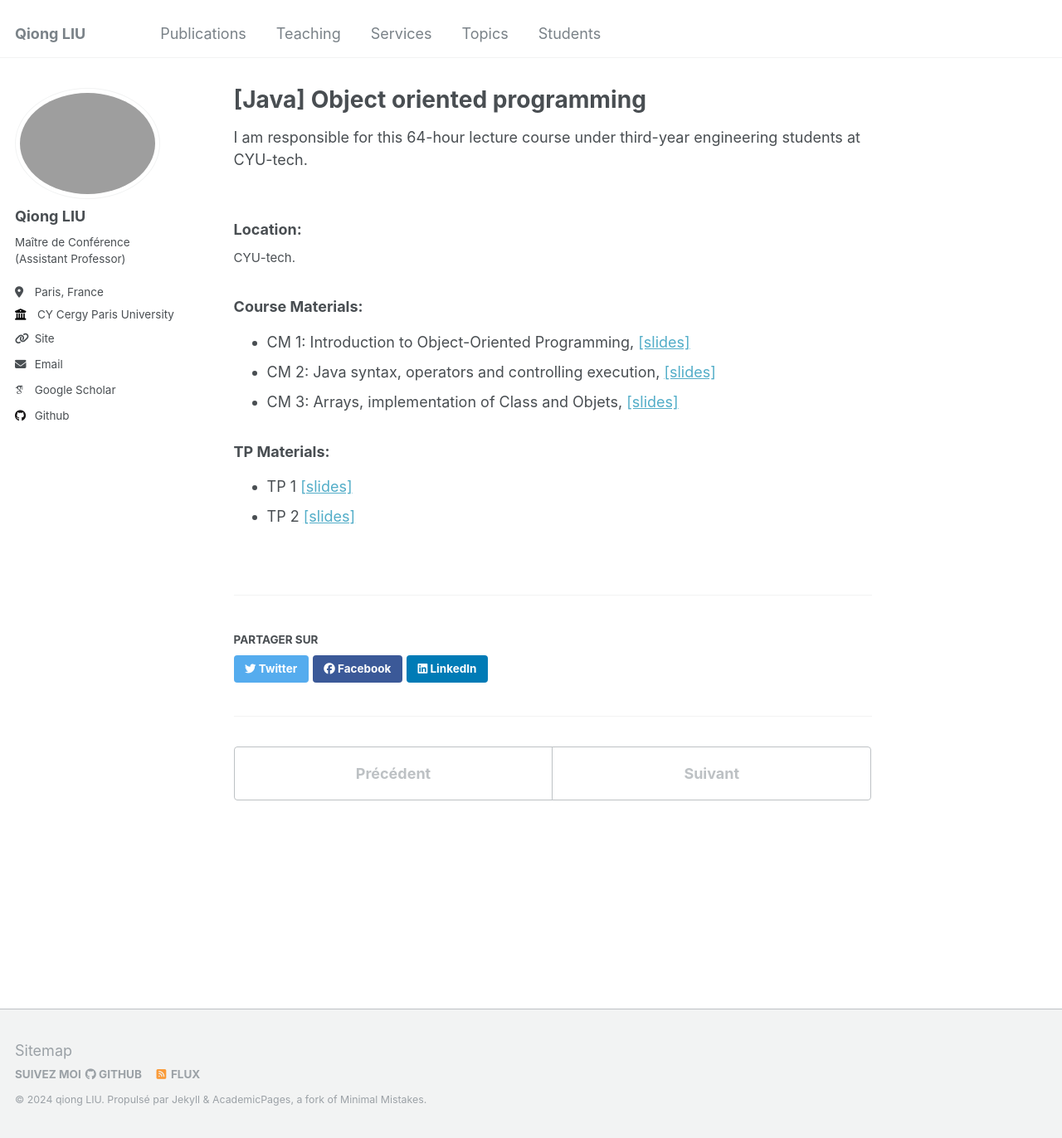
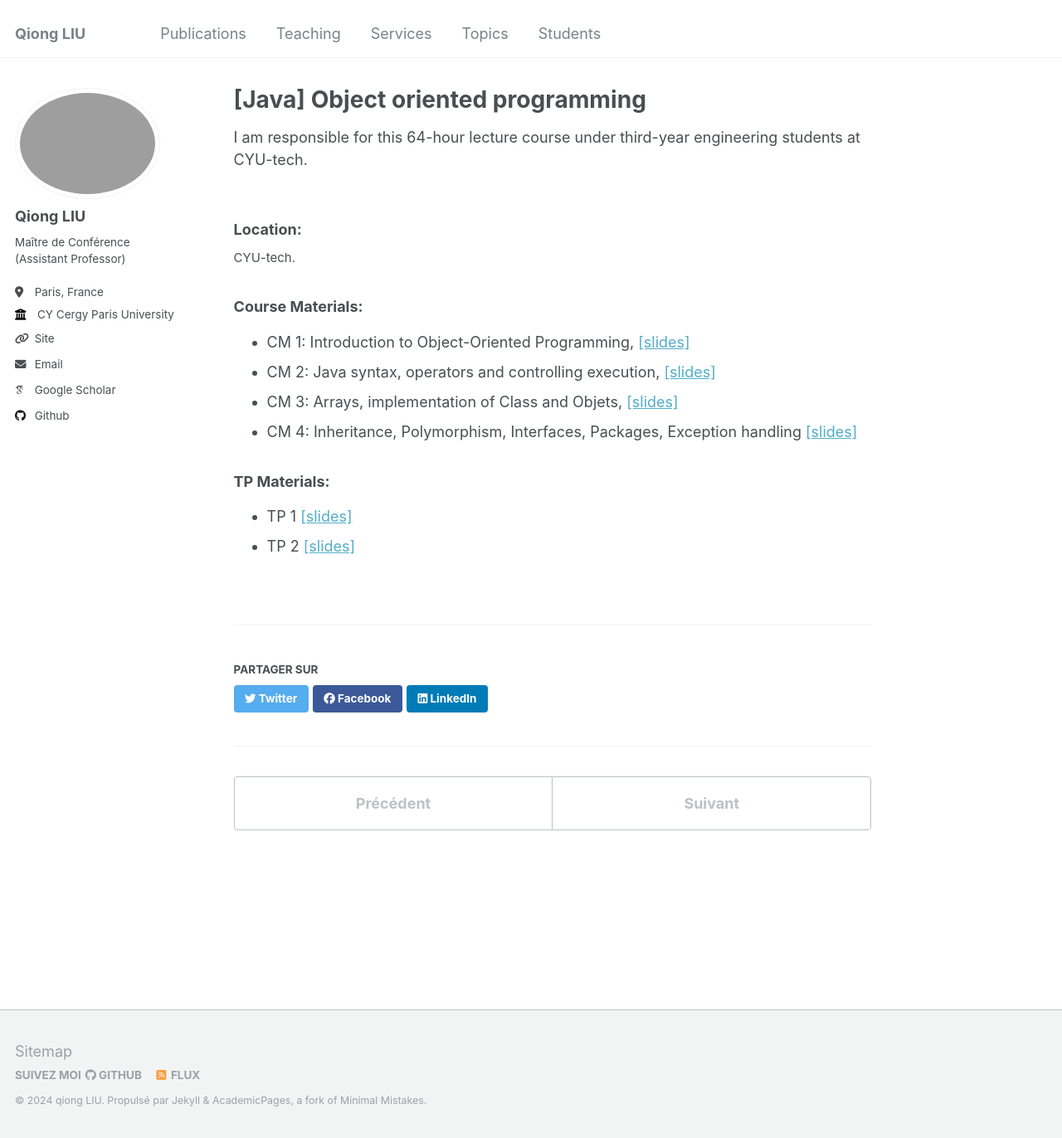
Before and after one commit to evesiphus/evesiphus.github.io, a Jekyll site: the page built from _teaching/2024-fall-java.md, in a window 1280 px wide and 1372 px high. Shown: the whole window at 83% size. Built offline with Jekyll 4.4.1, drawn with Linux system fonts in a browser that asks for light colours; some web fonts are replaced.

Commit message:
Update 2024-fall-java.md

```diff
--- a/_teaching/2024-fall-java.md
+++ b/_teaching/2024-fall-java.md
@@ -18,6 +18,7 @@ hours: "64h (CM+TP)"
 - CM 1: Introduction to Object-Oriented Programming, [[slides]](https://evesiphus.github.io/assets/teaching/java/Java_lecture1.pdf)
 - CM 2: Java syntax, operators and controlling execution, [[slides]](https://evesiphus.github.io/assets/teaching/java/Java_cm2.pdf)
 - CM 3: Arrays, implementation of Class and Objets,  [[slides]](https://evesiphus.github.io/assets/teaching/java/Java_cm3.pdf)
+- CM 4: Inheritance, Polymorphism, Interfaces, Packages, Exception handling  [[slides]](https://evesiphus.github.io/assets/teaching/java/Java_cm3.pdf)
 
 ### TP Materials:
 - TP 1 [[slides]](https://evesiphus.github.io/assets/teaching/java/Java_TP1.pdf)
```
